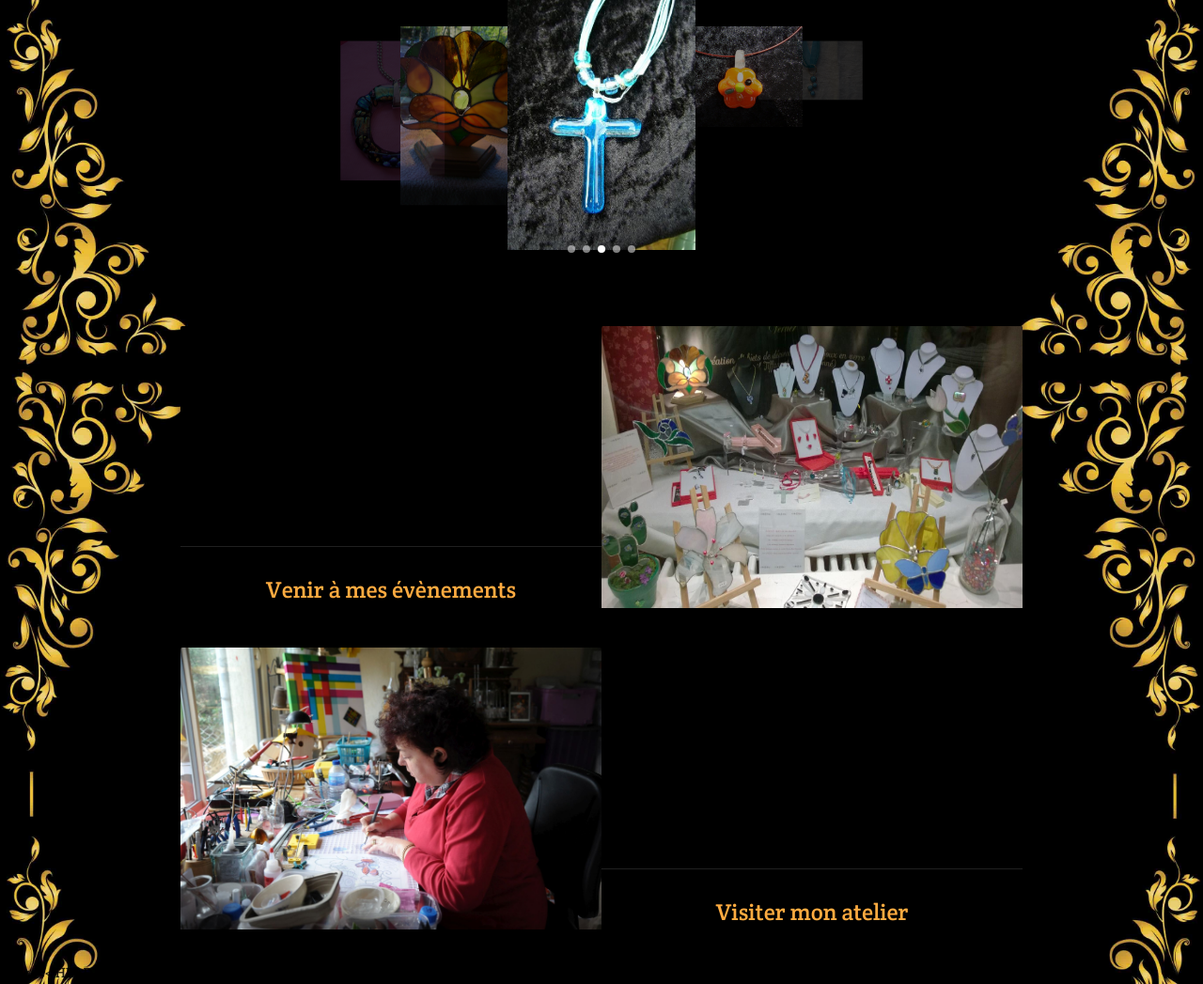
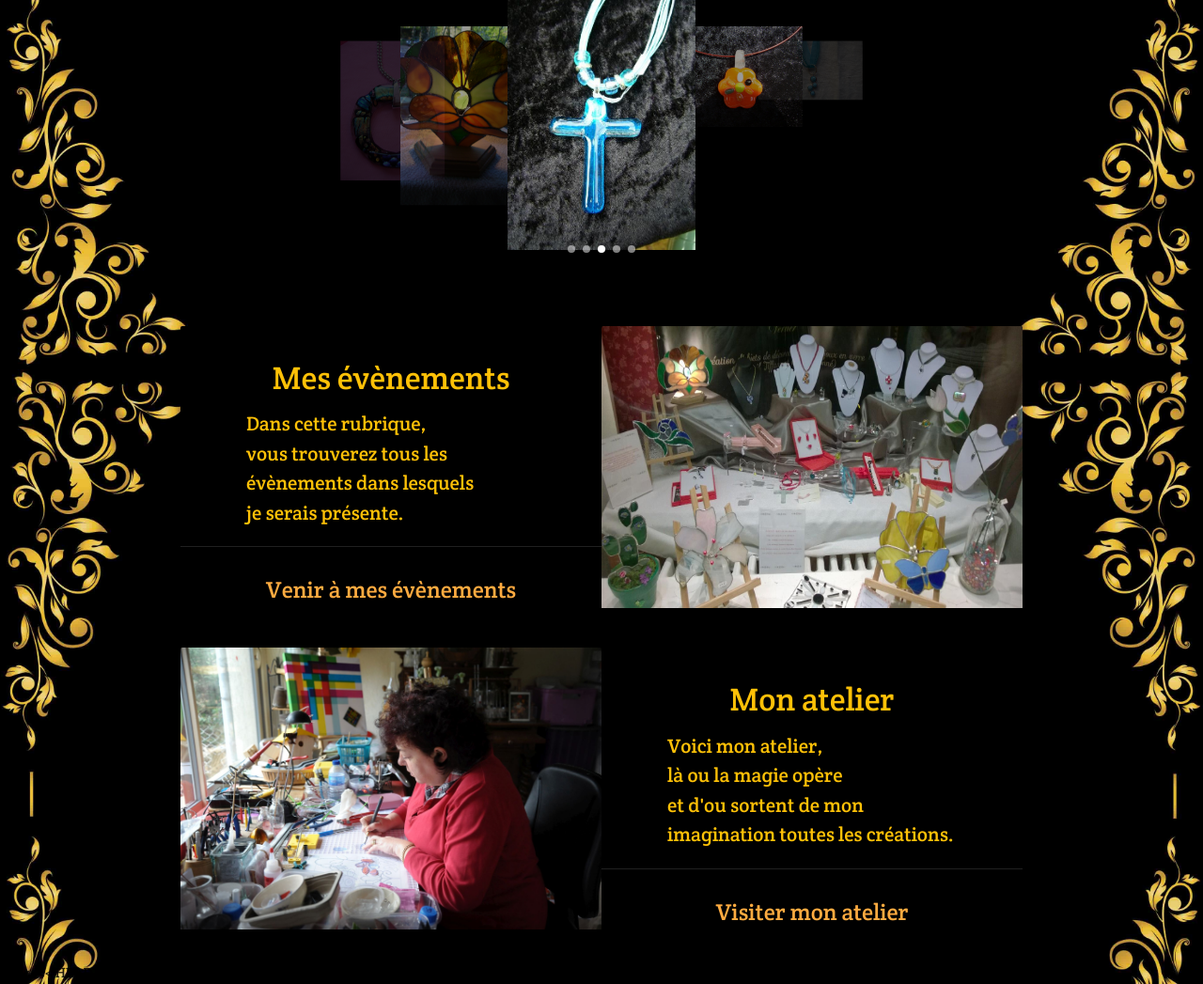
Before and after one commit to juliengrima/bleau_S2_2016_corinne_creation, a PHP site: page / in a window 1280 px wide. Shown: the part 512-1559 px from the top of the page at 94% size. Run offline with PHP 8.4, Linux system fonts and the light colour scheme; some libraries are stand-ins or nearby versions; some web fonts are replaced.

Commit message:
correction couleur police en ambert-text index.php parcours.php eco_label.php

```diff
--- a/eco_label.php
+++ b/eco_label.php
@@ -4,7 +4,7 @@
 <div class="container">
     <div class="row">
         <div class="col s12 m6 l6">
-				<div class="vertical">
+            <div class="vertical amber-text">
                 <span >
                     <h4>Eco-label</h4>
                     <p>
--- a/index.php
+++ b/index.php
@@ -17,8 +17,9 @@
                 <div class="card horizontal" id="card-horizontal-height">
                     <div class="card-stacked">
                         <div class="card-content">
-                            <h4 class="header center">Mes évènements</h4>
-                            <p class="p-padding">
+                            <h4 class="center amber-text">Mes évènements</h4>
+
+                            <p class="p-padding amber-text">
                                 Dans cette rubrique,<br>
                                 vous trouverez tous les<br>
                                 évènements dans lesquels<br>
@@ -45,8 +46,8 @@
                     </div>
                     <div class="card-stacked">
                         <div class="card-content">
-                            <h4 class="header center">Mon atelier</h4>
-                            <p class="p-padding">Voici mon atelier,<br>
+                            <h4 class="header center amber-text">Mon atelier</h4>
+                            <p class="p-padding amber-text">Voici mon atelier,<br>
                                 là ou la magie opère<br>
                                 et d'ou sortent de mon<br>
                                 imagination toutes les créations.
--- a/parcours.php
+++ b/parcours.php
@@ -5,7 +5,7 @@
 <div class="container">
     <div class="row">
         <div class="col s12 m12 l12">
-                <div class="text-size2">
+            <div class="text-size2 amber-text">
                 <span>
                     <h4>Mon parcour</h4>
                     <p>Tout d'abord, intéressée par les activités manuelles, je me suis formée pendant plusieurs années à l'école des Beaux-Arts de Nimes (Gard), ma ville de naissance. J'y ai appris à comprendre les couleurs, les différentes techniques du dessin, de la peinture, de l'encre de Chine ...<br>
```
Also changed, not shown: css/Main.css (+0 -116 lines). Lines whose indentation alone changed are shown as unchanged.
